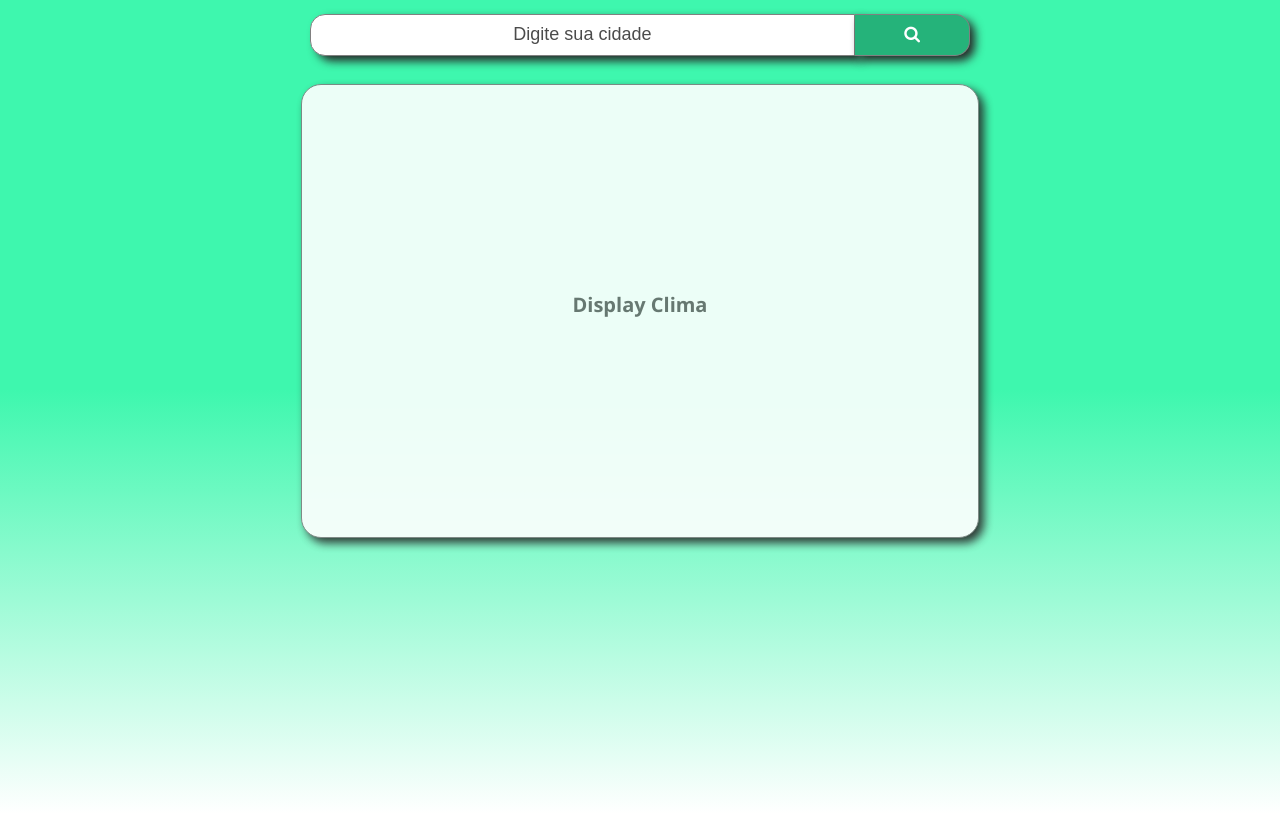
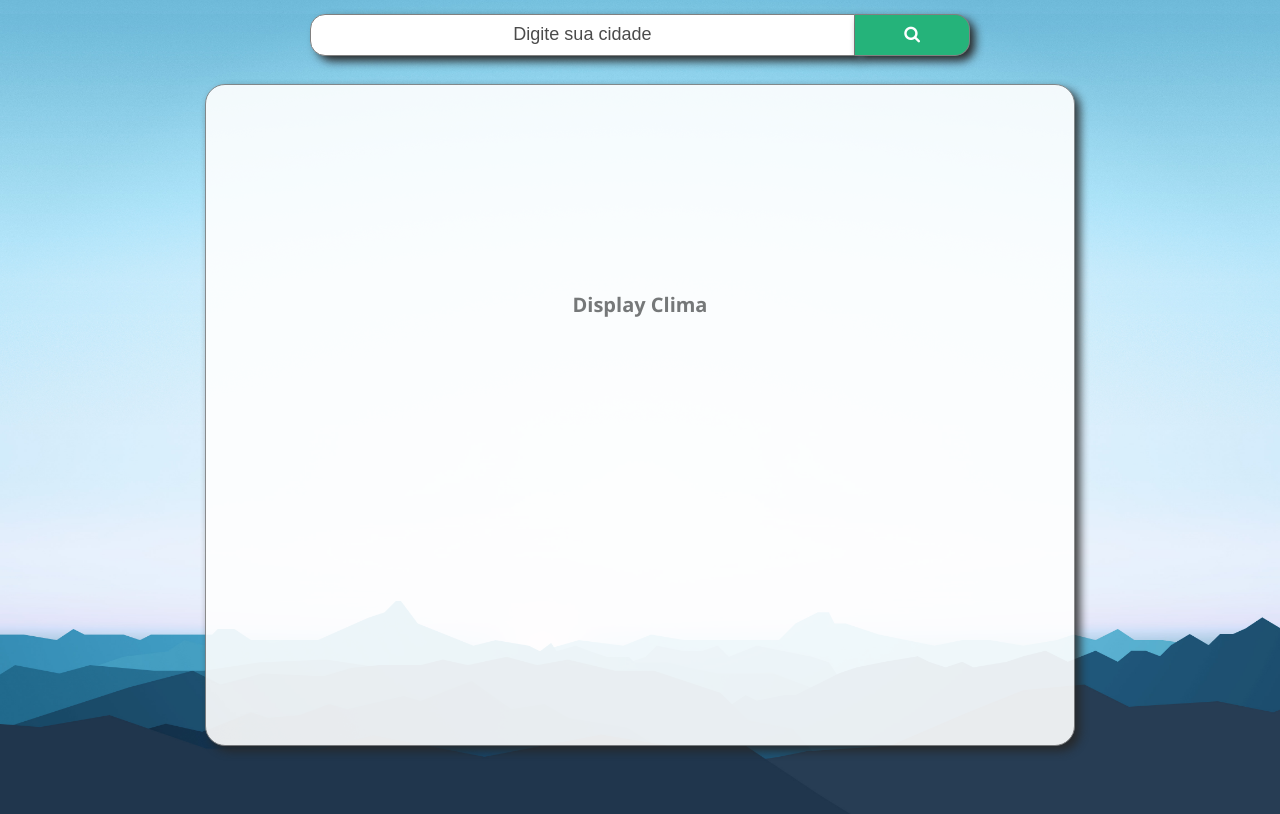
Before and after one commit to priscilafernandes/Weather-Project, an Angular app: page / in a window 1280 px wide. Built offline with nearby package versions, Linux system fonts and the light colour scheme.

Commit message:
Ajustando Tamanho img do Background principal

```diff
--- a/src/app/display-weather-real/display-weather-real.component.css
+++ b/src/app/display-weather-real/display-weather-real.component.css
@@ -7,8 +7,8 @@
  }
 .container{
     margin: 2em auto;
-    width: 20%;
-    height: 20%;
+    width:35%;
+    height:30vh;
     display: flex;
     justify-content: center;
     padding: 15em;
--- a/src/styles.css
+++ b/src/styles.css
@@ -4,7 +4,7 @@ html, body {
 
     /* background: rgb(255,255,255); */
     background: linear-gradient(0deg, rgba(255,255,255,1) 0%, rgba(62,247,174,1) 53%);
-    /* background-image: url("/src/assets/img/mountains-5120x2880-silent-silhouette-minimal-hd-5k-10134.jpg"); */
+    background-image: url(../src/assets/img/mountains-5120x2880-silent-silhouette-minimal-hd-5k-10134.jpg);
     height: 100%;
     background-repeat: no-repeat, repeat;
     background-position: center;
```
